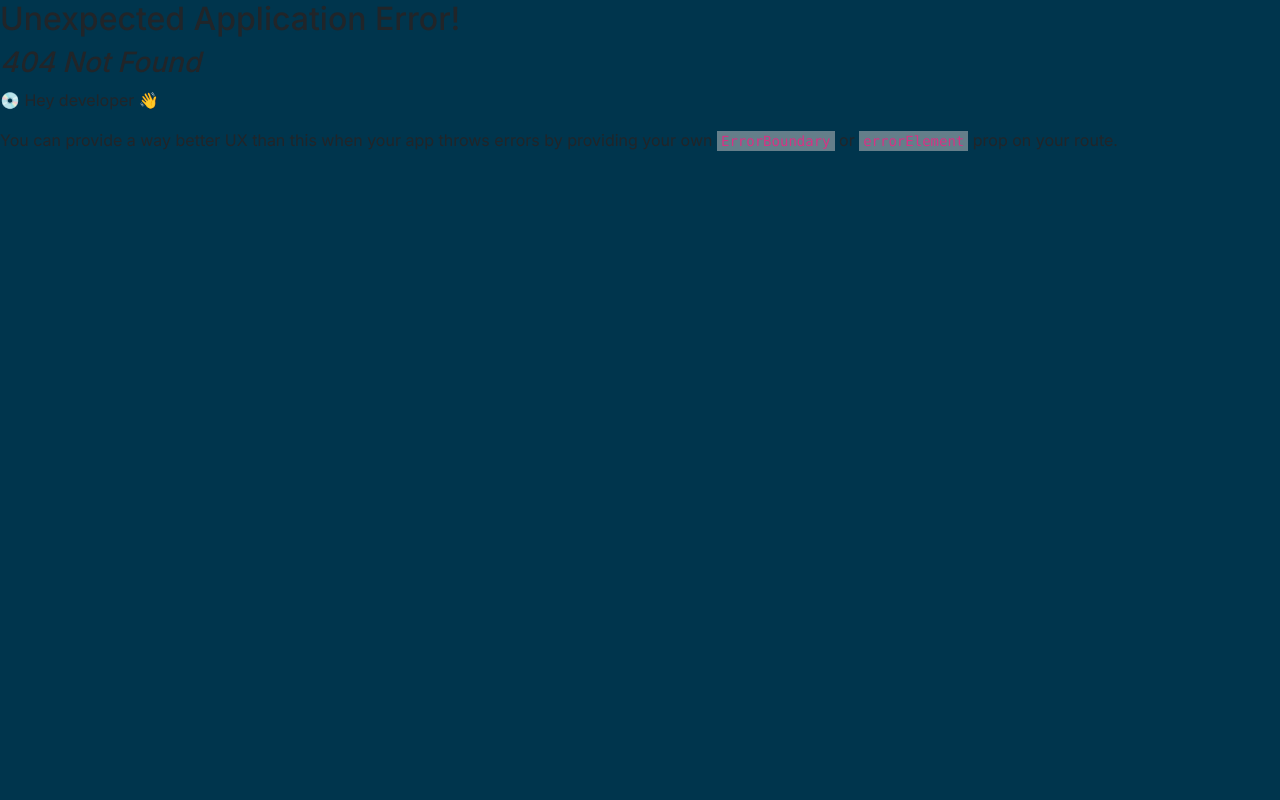
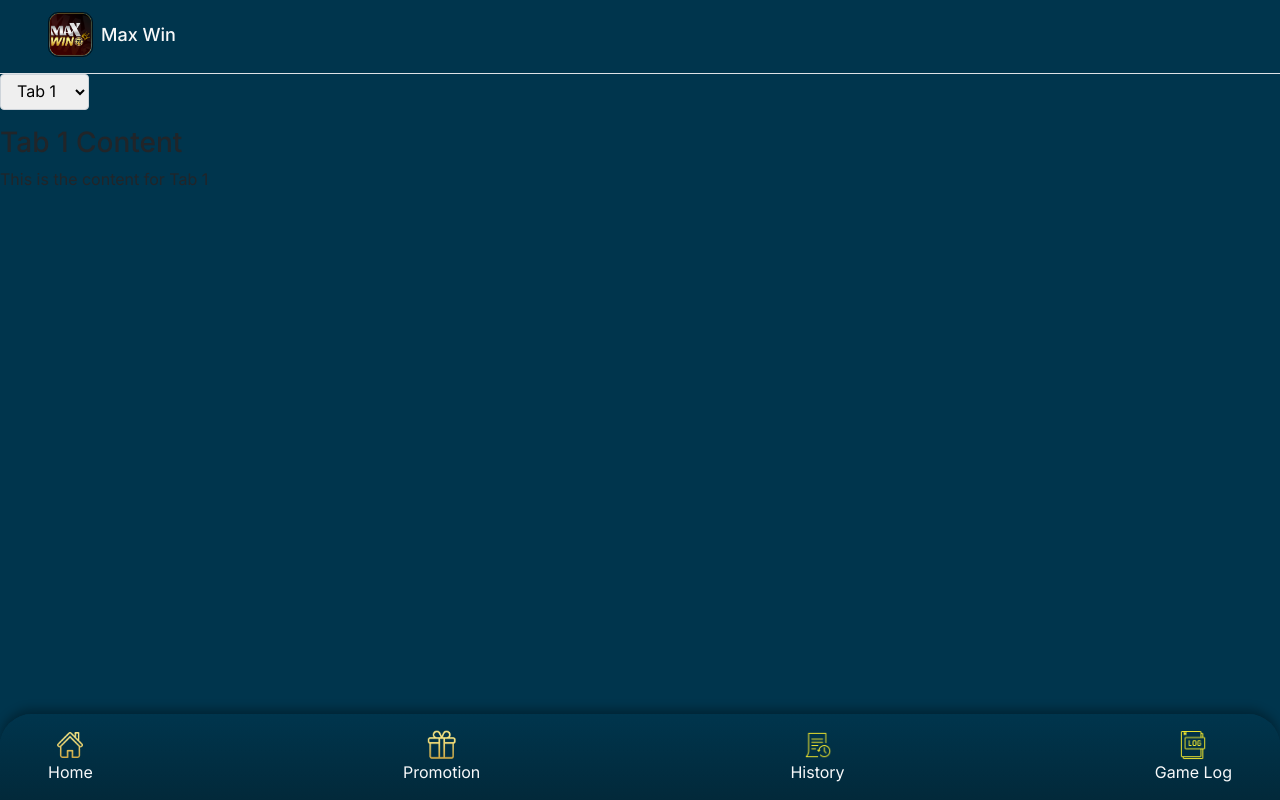
Before and after one commit to mtk303/shwe-dagon-wbet, a React (Vite) app: page /agent in a window 1280 px wide. Before the commit this address had no page. Built offline with nearby package versions, Linux system fonts and the light colour scheme; no server answers.

Commit message:
agent setup

```diff
--- /dev/null
+++ b/src/assets/css/agent.css
@@ -0,0 +1,26 @@
+.custom-select {
+    display: inline-block;
+    font-size: 1rem;
+    padding: 0.375rem 0.75rem;
+    border: 1px solid #ced4da;
+    border-radius: 0.25rem;
+    transition: border-color 0.15s ease-in-out, box-shadow 0.15s ease-in-out;
+  }
+
+  .custom-select:focus {
+    border-color: #80bdff;
+    outline: 0;
+    box-shadow: 0 0 0 0.2rem rgba(0, 123, 255, 0.25);
+  }
+
+  .tab-content {
+    margin-top: 1rem;
+  }
+
+  .tab-pane {
+    display: none;
+  }
+
+  .tab-pane.active {
+    display: block;
+  }
--- /dev/null
+++ b/src/pages/Agent.jsx
@@ -0,0 +1,38 @@
+import React, { useState } from 'react';
+import 'bootstrap/dist/css/bootstrap.min.css';
+import './../assets/css/agent.css'; // Import the custom CSS file
+
+const Agent = () => {
+  const [selectedTab, setSelectedTab] = useState('tab1');
+
+  const handleTabSelect = (event) => {
+    setSelectedTab(event.target.value);
+  };
+
+  return (
+    <div>
+      <select className="custom-select" value={selectedTab} onChange={handleTabSelect}>
+        <option value="tab1">Tab 1</option>
+        <option value="tab2">Tab 2</option>
+        <option value="tab3">Tab 3</option>
+      </select>
+
+      <div className="tab-content">
+        <div className={`tab-pane ${selectedTab === 'tab1' ? 'active' : ''}`} id="tab1">
+          <h3>Tab 1 Content</h3>
+          <p>This is the content for Tab 1</p>
+        </div>
+        <div className={`tab-pane ${selectedTab === 'tab2' ? 'active' : ''}`} id="tab2">
+          <h3>Tab 2 Content</h3>
+          <p>This is the content for Tab 2</p>
+        </div>
+        <div className={`tab-pane ${selectedTab === 'tab3' ? 'active' : ''}`} id="tab3">
+          <h3>Tab 3 Content</h3>
+          <p>This is the content for Tab 3</p>
+        </div>
+      </div>
+    </div>
+  );
+};
+
+export default Agent;
--- a/src/router/index.jsx
+++ b/src/router/index.jsx
@@ -13,6 +13,7 @@ import Games from "../pages/Games";
 import HistoryPage from "../pages/HistoryPage";
 import GameLogPage from "../pages/GameLog";
 import PromotionDetail from "../pages/PromotionDetail";
+import Agent from "../pages/Agent";
 
 const router = createBrowserRouter([
   {
@@ -60,6 +61,10 @@ const router = createBrowserRouter([
         path: "/games",
         element: <Games />,
       },
+      {
+        path: "/agent",
+        element: <Agent />,
+      },
     ],
   },
 ]);
```
Also changed, not shown: 1 other file (tests, documents, lock files or other folders).
